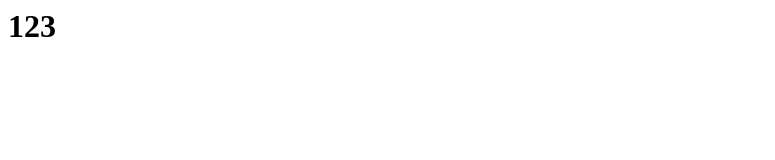
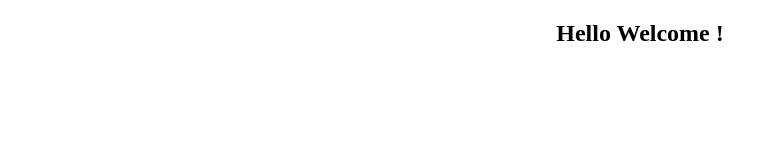
Before and after one commit to SuyashSonawane/demo-repo, a plain HTML site: page index.html in a window 1280 px wide. Shown: the whole page, without its empty margins (0-775 px from the left). Drawn offline with Linux system fonts and the light colour scheme.

Commit message:
change the html to make the website better

```diff
--- a/index.html
+++ b/index.html
@@ -1 +1,13 @@
-<h1>123</h1>
+<!DOCTYPE html>
+<html lang="en">
+  <head>
+    <meta charset="UTF-8" />
+    <meta name="viewport" content="width=device-width, initial-scale=1.0" />
+    <title>Document</title>
+  </head>
+  <body>
+    <center>
+      <h2>Hello Welcome !</h2>
+    </center>
+  </body>
+</html>
```
